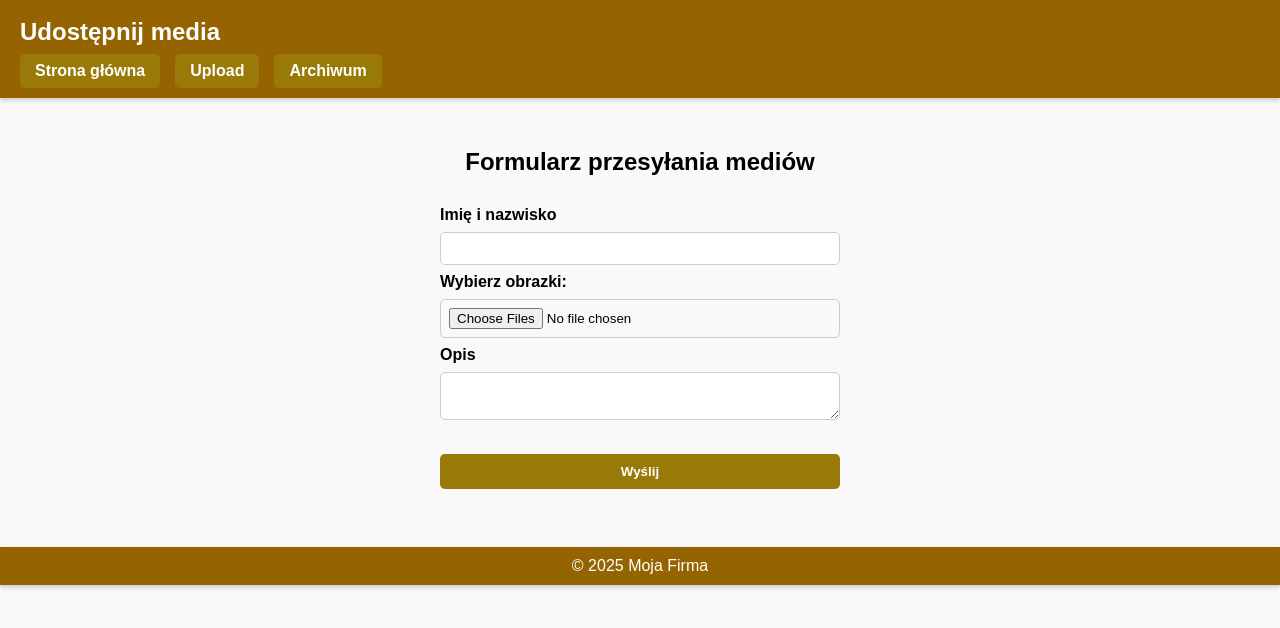
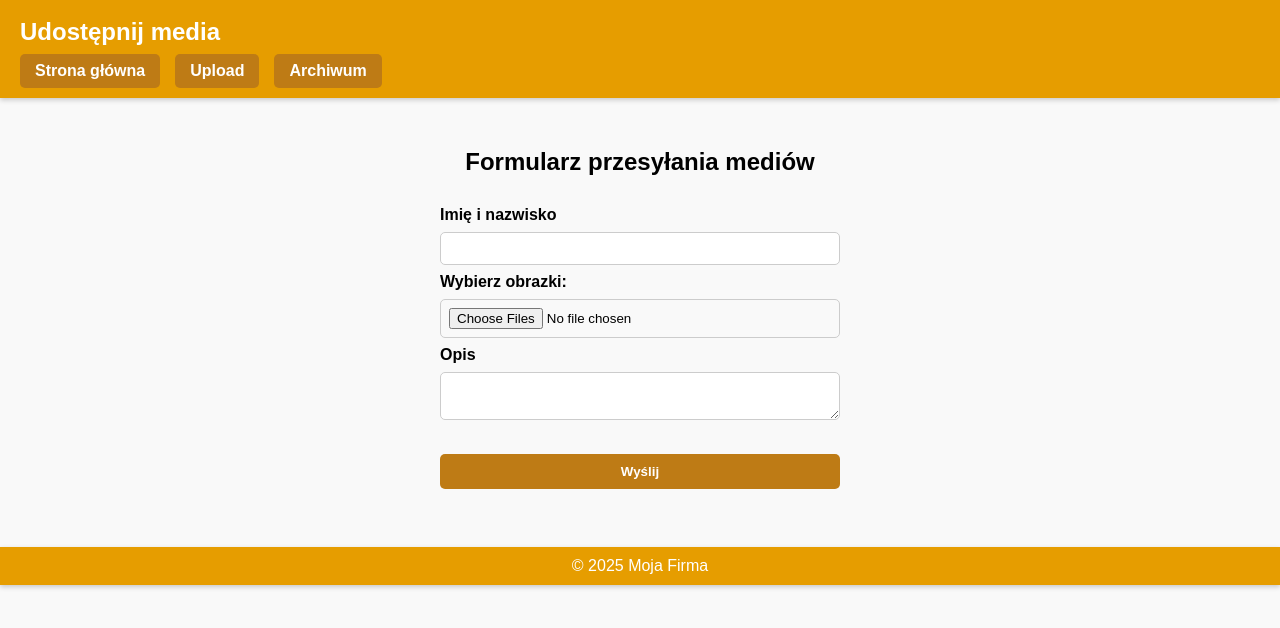
Before and after one commit to WojciechWlo/event_gallery, a Python web app: template app/templates/upload.html in a window 1280 px wide. Shown: the top 628 px of the page. Run offline with Jinja, Linux system fonts and the light colour scheme; the template is opened without the code that fills it, so the values that code supplies are empty.

Commit message:
another fixes

```diff
--- a/app/static/css/files_preview.css
+++ b/app/static/css/files_preview.css
@@ -52,7 +52,7 @@
 
 .upload-container form button {
     padding: 10px;
-    background-color: rgb(153, 121, 7);
+    background-color: rgb(190, 123, 21);
     color: white;
     border: none;
     border-radius: 5px;
@@ -62,5 +62,5 @@
 }
 
 .upload-container form button:hover {
-    background-color: rgb(129, 100, 0);
+    background-color: rgb(122, 80, 1);
 }
--- a/app/static/css/style.css
+++ b/app/static/css/style.css
@@ -7,7 +7,7 @@ html, body {
 }
 
 header {
-    background-color: rgb(149, 100, 0);
+    background-color: rgb(230, 157, 0);
     padding: 10px 20px;
     box-shadow: 0 2px 5px rgba(0,0,0,0.2);
     position: sticky;
@@ -16,7 +16,7 @@ header {
 }
 
 footer {
-    background-color: rgb(149, 100, 0);
+    background-color: rgb(230, 157, 0);
     padding: 10px 20px;
     box-shadow: 0 2px 5px rgba(0,0,0,0.2);
     position: sticky;
@@ -41,7 +41,7 @@ footer {
     font-weight: 600;
     padding: 8px 15px;
     border-radius: 5px;
-    background-color: rgb(153, 121, 7);
+    background-color: rgb(190, 123, 21);
     transition: background-color 0.3s ease, transform 0.2s ease;
     display: inline-block;
     text-align: center;
@@ -49,7 +49,7 @@ footer {
 
 .nav-link:hover,
 .nav-link:focus {
-    background-color: rgb(129, 100, 0);
+    background-color: rgb(122, 80, 1);
     transform: translateY(-2px);
 }
 
--- a/app/templates/upload.html
+++ b/app/templates/upload.html
@@ -29,10 +29,15 @@
   <script src="static/js/files_preview.js"></script>
   <script>
     const form = document.querySelector("form");
+    var latch = false;
 
     form.addEventListener("submit", async function (e) {
       e.preventDefault();
 
+      if(latch)
+        return;
+
+      latch = true;
       const formData = new FormData(form);
 
       try {
@@ -44,14 +49,16 @@
 
         if (!response.ok) {
           throw new Error("Loading error: " + response.status);
+          latch = false;
         }
 
         const result = await response.json();
         form.reset();
         clearPreviews()
-
+        latch = false;
       } catch (err) {
         console.error("Error occured:", err);
+        latch = false;
       }
     });
 
```
Also changed, not shown: app/static/css/gallery.css (+6 -5 lines).
